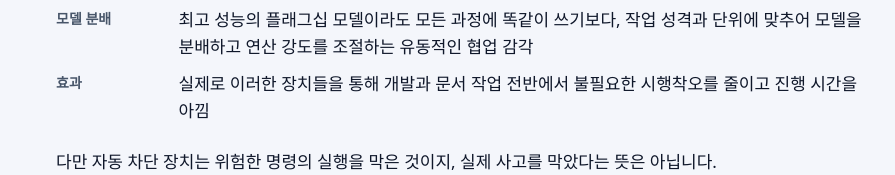
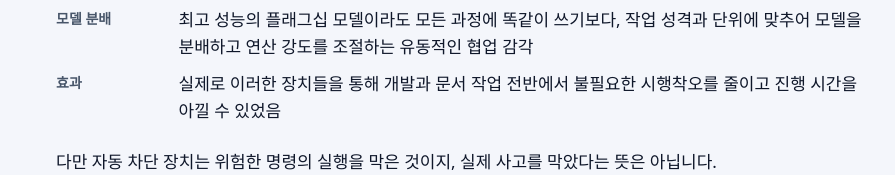
Before and after one commit to gwanhuiGIM/gwanhuiGIM.github.io, a plain HTML site: page ai.html in a window 1280 px wide. Shown: the part 7140-7315 px from the top of the page, without its empty margins (268-1163 px from the left). Drawn offline with Linux system fonts and the light colour scheme; a web font is replaced by a local one.

Commit message:
ai.html: 효과 줄 단서 복구(아낌 → 아낄 수 있었음) — 서브에이전트 사실 검증 지적

```diff
--- a/ai.html
+++ b/ai.html
@@ -226,7 +226,7 @@
 <ul class="phase-facts">
   <li><b>계획 먼저</b><span>이미 잘못 진행된 작업을 되돌려 처음부터 다시 시작하는 비용을 치르기보다, 작업 착수 전에 방향과 범위를 명확히 정의하고 계획을 꼼꼼하게 수립·검증하는 것이 무엇보다 중요</span></li>
   <li><b>모델 분배</b><span>최고 성능의 플래그십 모델이라도 모든 과정에 똑같이 쓰기보다, 작업 성격과 단위에 맞추어 모델을 분배하고 연산 강도를 조절하는 유동적인 협업 감각</span></li>
-  <li><b>효과</b><span>실제로 이러한 장치들을 통해 개발과 문서 작업 전반에서 불필요한 시행착오를 줄이고 진행 시간을 아낌</span></li>
+  <li><b>효과</b><span>실제로 이러한 장치들을 통해 개발과 문서 작업 전반에서 불필요한 시행착오를 줄이고 진행 시간을 아낄 수 있었음</span></li>
 </ul>
 <p>다만 자동 차단 장치는 위험한 명령의 실행을 막은 것이지, 실제 사고를 막았다는 뜻은 아닙니다.</p>
 <ul class="phase-facts">
```
